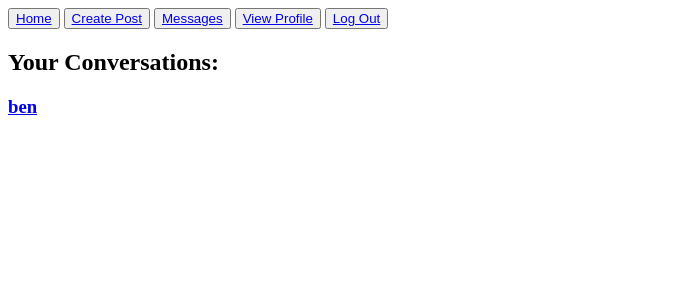
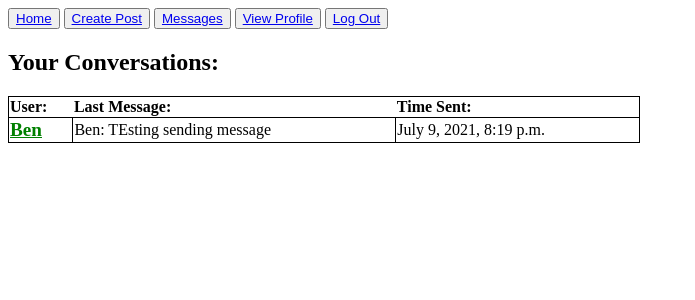
Before and after one commit to K1NGDANO/anime-socialmedia-app, a Django app: page /messages/ in a window 1280 px wide. Shown: the top 300 px of the page, without its empty margins (0-695 px from the left). Run offline with Django 3.2, Linux system fonts and the light colour scheme; a user stored in the database is signed in; data comes from the database, SQL or seed files in the repository; both versions use the stored data as it was after the commit.

Commit message:
updated layout and changed so that dm view saves the user and message giving access to the most recent message and its seen status on the html page

```diff
--- a/linkedin_app/views.py
+++ b/linkedin_app/views.py
@@ -130,18 +130,42 @@ def un_follow(request, user_id):
 
 
 def direct_message_view(request):
+    '''
+    grabs all direct messages written by and targeting the current user
+    loops through them and checks if the message is in the feed list already
+    if feed is empty appends the most recent message and moves onto the next dm
+    if feed is not empty it loops through feed and if any of feed items have a
+    user equal to the current dm author or target(loop ran based on if author is user or not)
+    if that is true it marks in_feed as true meaning the message will not be added to
+    the feed
+    '''
     DMS = DirectMessage.objects.filter(target=request.user)
     DMS = DMS.union(DirectMessage.objects.filter(author=request.user)).order_by('-id')
-    authors=[]
+    feed=[]
     for dm in DMS:
+        in_feed = False
         if dm.author == request.user:
-            if dm.target not in authors:
-                authors.append(dm.target)
+            if len(feed) == 0:
+                feed.append({'user':dm.target, 'message': dm.message})
+                continue
+            else:
+                for item in feed:
+                    if item['user'] == dm.target:
+                        in_feed = True
+            if not in_feed:
+                feed.append({'user':dm.target, 'message': dm.message})
         else:
-            if dm.author not in authors:
-                authors.append(dm.author)
+            if len(feed) == 0:
+                feed.append({'user':dm.author, 'message': dm.message})
+                continue
+            else:
+                for item in feed:
+                    if item['user'] == dm.author:
+                        in_feed = True
+            if not in_feed:
+                feed.append({'user':dm.author, 'message': dm.message})
 
-    return render(request, 'dm_view.html', {'dms': authors})
+    return render(request, 'dm_view.html', {'dms': feed})
 
 
 def message_feed_view(request, author_id):
--- a/templates/dm_view.html
+++ b/templates/dm_view.html
@@ -1,9 +1,27 @@
 {% load static %}
+<head>
+    <link rel="stylesheet" href="{% static 'style.css' %}">
+</head>
 {% include 'nav.html' %}
 
 <h2>Your Conversations:</h2>
-{% for dm in dms %}
-    <h3><a href="/messagefeed/{{dm.id}}">{{dm}}</a></h3>
-{% empty %}
+<table class="dmfeed">
+    <tr>
+        <th>User:</th>
+        <th>Last Message:</th>
+        <th>Time Sent:</th>
+    </tr>
+    {% for dm in dms %}
+    <tr>
+        {% if dm.message.directmessage_set.first.author != request.user and not dm.message.seen %}
+            <td><a class="newmessage" href="/messagefeed/{{dm.user.id}}">{{dm.user|title}}</a></td>
+        {% else %}
+            <td><a href="/messagefeed/{{dm.user.id}}">{{dm.user|title}}</a></td>
+        {% endif %}
+        <td>{{dm.message.directmessage_set.first.author|title}}: {{dm.message.text}}</td>
+        <td>{{dm.message.time}}</td>
+    </tr>
+    {% empty %}
     <h3>No Conversations</h3>
-{% endfor %}
+    {% endfor %}
+</table>
--- a/uploads/static/style.css
+++ b/uploads/static/style.css
@@ -65,10 +65,36 @@ thead{
 .postfeed{
     overflow: auto;
     height: 35em;
-    width: 50%;
+    width: 60%;
     padding: 1em;
+}
+.postfeed table{
+    width: 100%;
 }
 
 .postimg{
-    max-width: 100%;
+    width: 100%;
 }
+
+.dmfeed{
+    border: 1px solid black;
+    width: 50%;
+    border-collapse: collapse;
+}
+
+th{
+    text-align: left;
+}
+
+.dmfeed tr{
+    border-top: 1px solid black;
+}
+.dmfeed td{
+    border-left: 1px solid black;
+}
+
+.newmessage{
+    font-size: larger;
+    font-weight: bold;
+    color: green;
+}
```
Also changed, not shown: db.sqlite3, uploads/static/uploads/spock_1lbD10q.jpg (added).
